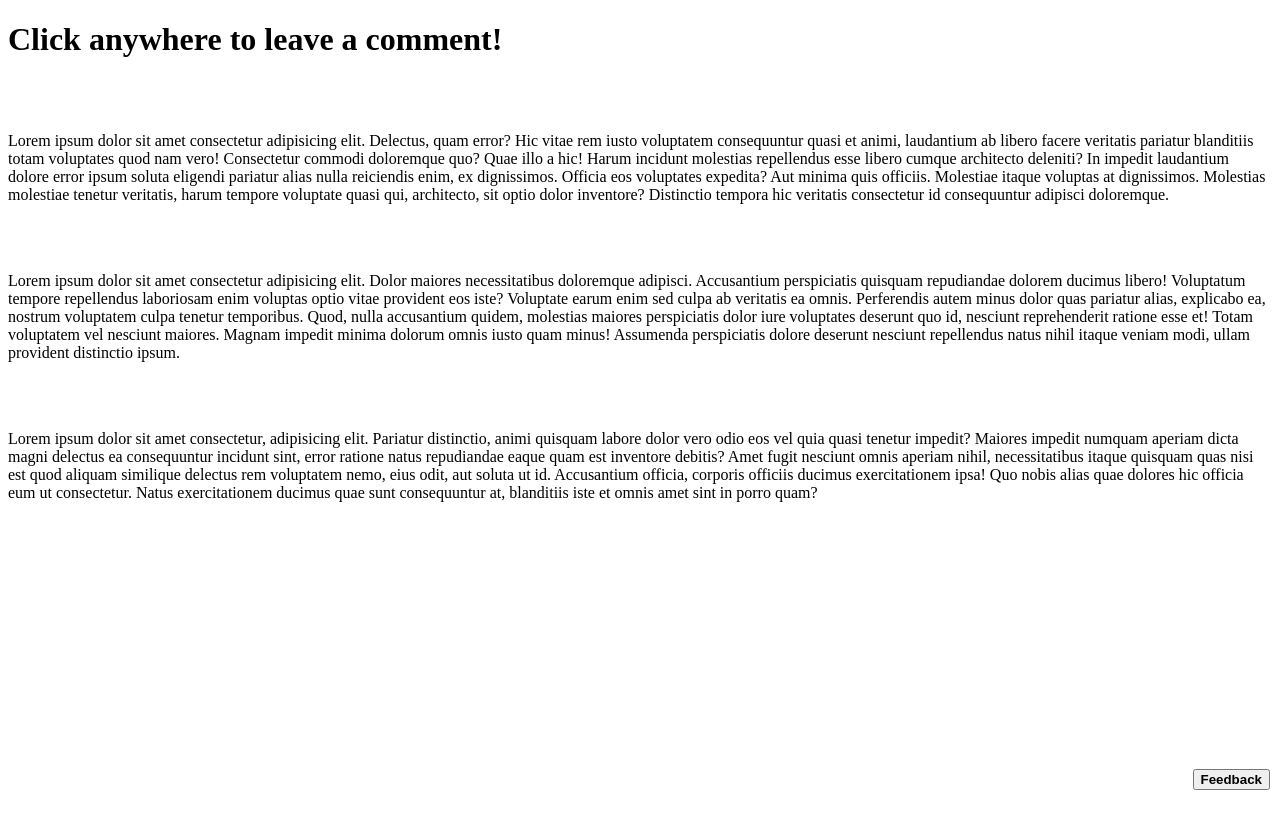
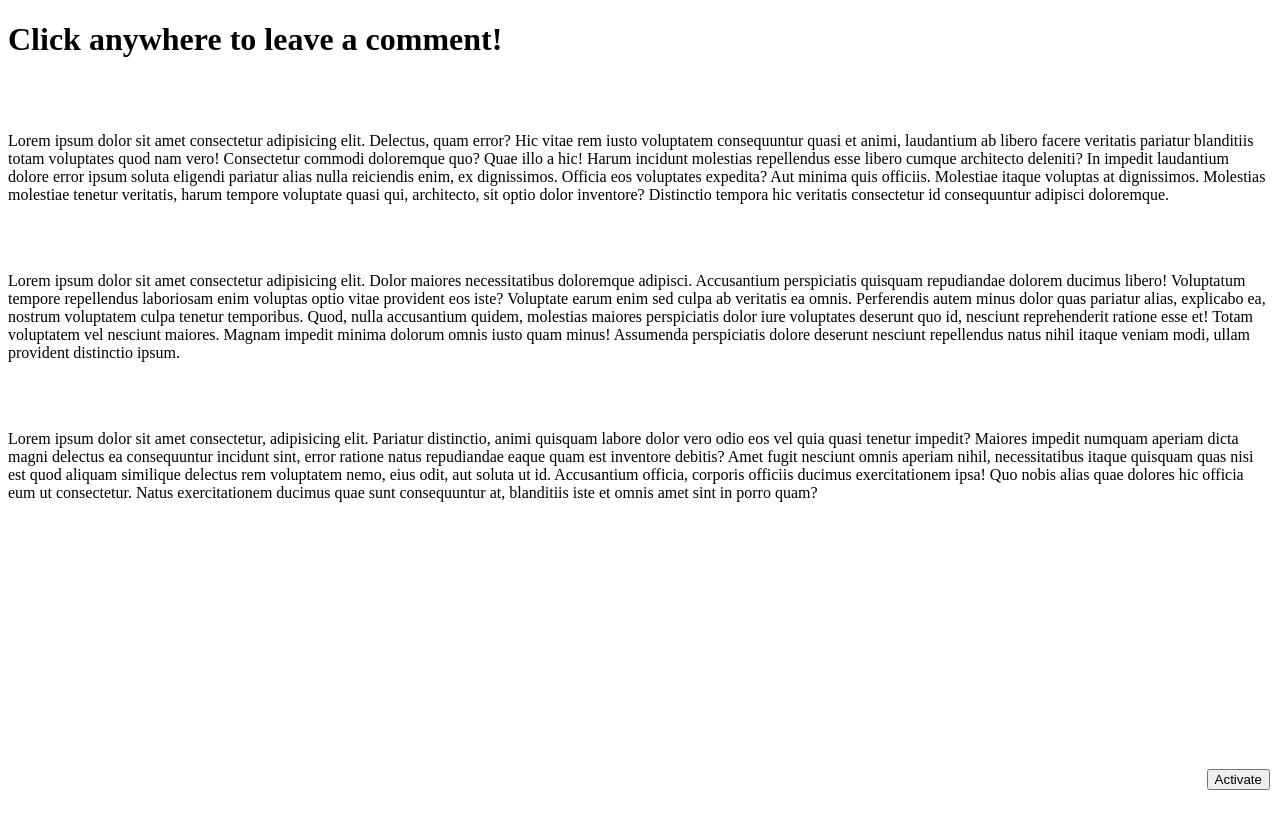
Before and after one commit to kawsaruddin450/r-and-d1, a React (Vite) app: page / in a window 1280 px wide. Built offline with nearby package versions, Linux system fonts and the light colour scheme.

Commit message:
toggle button text

```diff
--- a/src/App.jsx
+++ b/src/App.jsx
@@ -47,10 +47,10 @@ const App = () => {
                     position: 'fixed',
                     bottom: '10px',
                     right: '10px',
-                    fontWeight: `${giveFeedback? 'normal' : 'bold'}`
+                    fontWeight: `${giveFeedback? 'bold' : 'normal'}`
                 }}
                 onClick={() => setGiveFeedback(!giveFeedback)}
-            >Feedback</button>
+            >{`${giveFeedback? 'Deactivate' : 'Activate'}`}</button>
 
             {/* Markers for each comment */}
             {comments.map((comment) => (
```
